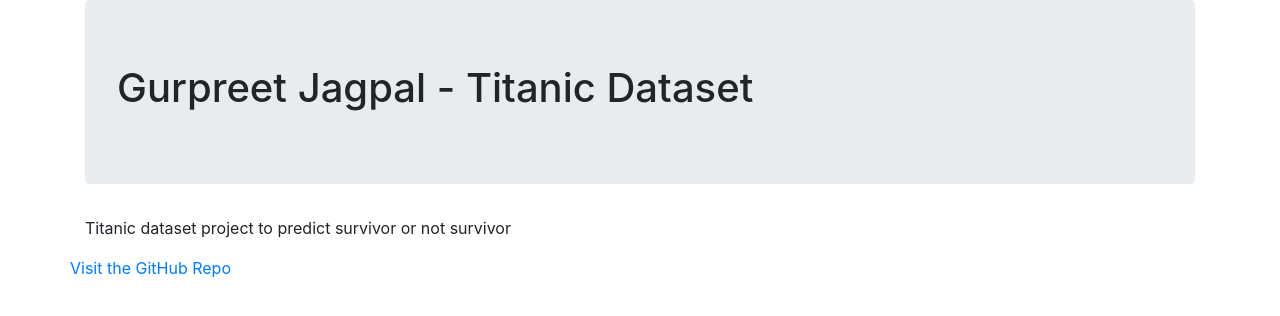
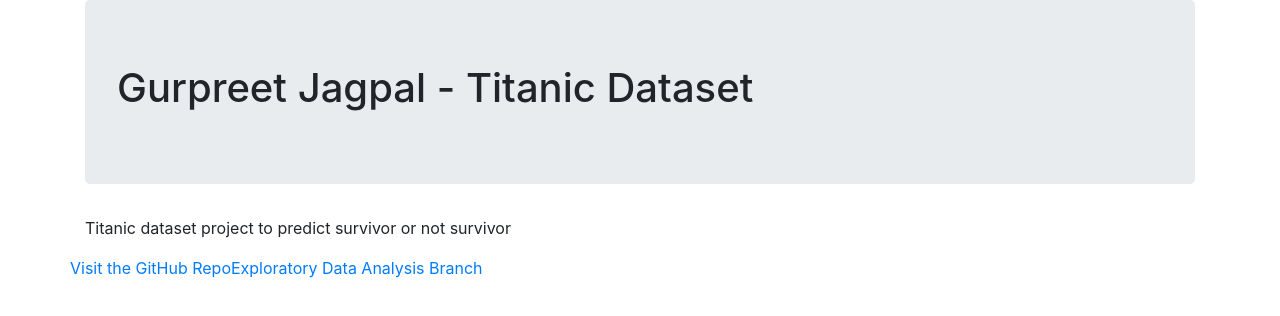
Before and after one commit to garyjag08/titanic_survivor, a plain HTML site: page index.html in a window 1280 px wide. Drawn offline with nearby package versions, Linux system fonts and the light colour scheme.

Commit message:
Update index.html
Updated Index.html

```diff
--- a/index.html
+++ b/index.html
@@ -35,7 +35,8 @@
      </div>
     <p>Titanic dataset project to predict survivor or not survivor</p>
      <div class="row">
-          <a href="https://github.com/garyjag08/titanic_survivor"> Visit the GitHub Repo </a>
+          <div> <a href="https://github.com/garyjag08/titanic_survivor"> Visit the GitHub Repo </a> </div>
+          <div> <a href="https://github.com/garyjag08/titanic_survivor/tree/Exploratory_Data_Analysis">Exploratory Data Analysis Branch</a> </div>
      </div>
 </body>
 </html>
```
